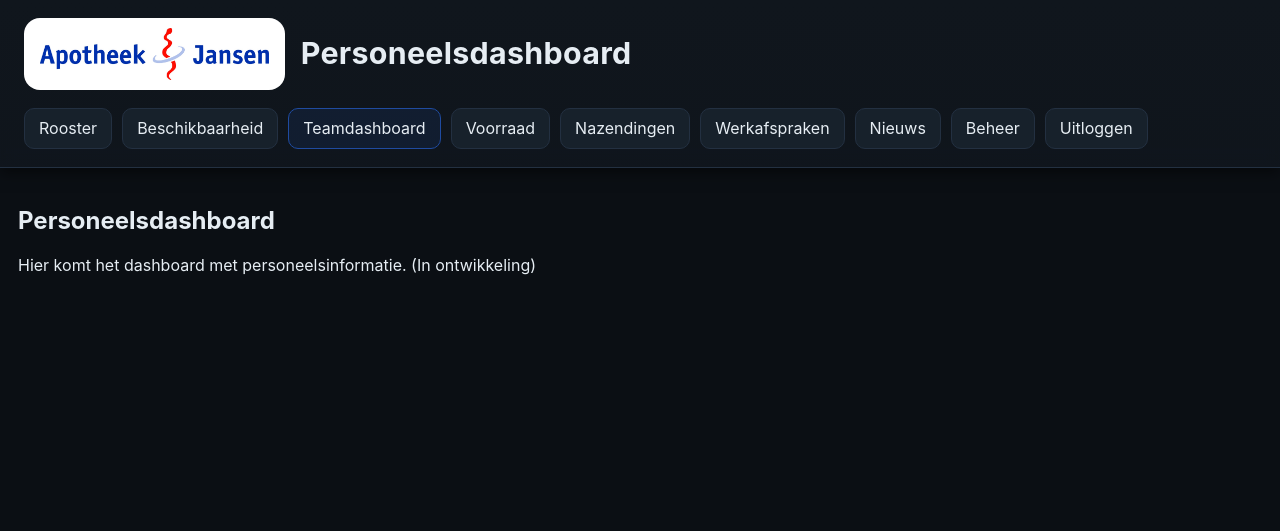
After one commit to SemdeGroot/RoosterLive, a Django app: page /teamdashboard/ in a window 1280 px wide. The commit adds this page. Shown: the top 531 px of the page. Run offline with Django 5.2, Linux system fonts and the light colour scheme; a user stored in the database is signed in.

Commit message:
added tabs beschikbaarheid and teamdashboard

```diff
--- a/core/models.py
+++ b/core/models.py
@@ -21,6 +21,8 @@ class Roster(models.Model):
             ("can_upload_news",           "Mag Nieuws uploaden"),
             ("can_view_policies",         "Mag Werkafspraken bekijken"),
             ("can_upload_werkafspraken",  "Mag Werkafspraken uploaden"),
+            ("can_send_beschikbaarheid",  "Mag Beschikbaarheid doorgeven"),
+            ("can_view_beschikbaarheidsdashboard", "Mag Beschikbaarheid Personeel bekijken")
         ]
     def __str__(self):
         return f"Rooster ({self.uploaded_at:%Y-%m-%d %H})"
--- a/core/templates/base.html
+++ b/core/templates/base.html
@@ -52,27 +52,18 @@
 
             <!-- Desktop nav (onder logo/titel, wrappend) -->
             <nav class="nav" aria-label="Hoofdmenu">
-                {% if perms.core.can_view_roster %}
-                    <a href="{% url 'rooster' %}" {% if request.resolver_match.url_name == 'rooster' %}class="active"{% endif %}>Rooster</a>
-                {% endif %}
-                {% if perms.core.can_view_av_medications %}
-                    <a href="{% url 'medications' %}" {% if request.resolver_match.url_name == 'medications' %}class="active"{% endif %}>Voorraad</a>
-                {% endif %}
-                {% if perms.core.can_view_av_nazendingen %}
-                    <a href="{% url 'nazendingen' %}" {% if request.resolver_match.url_name == 'nazendingen' %}class="active"{% endif %}>Nazendingen</a>
-                {% endif %}
-                {% if perms.core.can_view_policies %}
-                    <a href="{% url 'policies' %}" {% if request.resolver_match.url_name == 'policies' %}class="active"{% endif %}>Werkafspraken</a>
-                {% endif %}
-                {% if perms.core.can_view_news %}
-                    <a href="{% url 'news' %}" {% if request.resolver_match.url_name == 'news' %}class="active"{% endif %}>Nieuws</a>
-                {% endif %}
-                {% if perms.core.can_access_admin %}
-                    <a href="{% url 'admin_panel' %}" {% if request.resolver_match.url_name == 'admin_panel' %}class="active"{% endif %}>Beheer</a>
-                {% endif %}
+                {% user_tiles as tiles_for_nav %}
+                {% for t in tiles_for_nav %}
+                    <a href="{% url t.url_name %}"
+                    {% if request.resolver_match.url_name == t.url_name %}class="active"{% endif %}>
+                    {{ t.name }}
+                    </a>
+                {% endfor %}
+
                 {% if request.user.is_authenticated %}
                     <form action="{% url 'logout' %}" method="post" style="display:inline;">
-                        {% csrf_token %}<button type="submit" class="nav-btn">Uitloggen</button>
+                        {% csrf_token %}
+                        <button type="submit" class="nav-btn">Uitloggen</button>
                     </form>
                 {% else %}
                     <a href="{% url 'login' %}">Login</a>
--- /dev/null
+++ b/core/templates/personeelsdashboard/index.html
@@ -0,0 +1,12 @@
+{% extends "base.html" %}
+
+{% block title %}Personeelsdashboard{% endblock %}
+
+{% block header_title %}Personeelsdashboard{% endblock %}
+
+{% block content %}
+<div class="container">
+    <h2>Personeelsdashboard</h2>
+    <p>Hier komt het dashboard met personeelsinformatie. (In ontwikkeling)</p>
+</div>
+{% endblock %}
--- a/core/tiles.py
+++ b/core/tiles.py
@@ -8,6 +8,10 @@ def build_tiles(user):
 
     if can(user, "can_view_roster"):
         tiles.append({"name": "Rooster", "img": "rooster.png", "url_name": "rooster"})
+    if can(user, "can_send_beschikbaarheid"):
+        tiles.append({"name": "Beschikbaarheid", "img": "beschikbaarheid_doorgeven.png", "url_name": "mijnbeschikbaarheid"})
+    if can(user, "can_view_beschikbaarheidsdashboard"):
+        tiles.append({"name": "Teamdashboard", "img": "personeel_dashboard.png", "url_name": "beschikbaarheidpersoneel"})
     if can(user, "can_view_av_medications"):
         tiles.append({"name": "Voorraad", "img": "medicijn_zoeken.png", "url_name": "medications"})
     if can(user, "can_view_av_nazendingen"):
--- a/core/urls.py
+++ b/core/urls.py
@@ -7,6 +7,8 @@ from core.views.news import news
 from core.views.policies import policies
 from core.views.admin import admin_panel, group_delete, user_update, user_delete
 from core.views.auth import login_view, logout_view
+from core.views.mijnbeschikbaarheid import mijnbeschikbaarheid_view
+from core.views.personeelsdashboard import personeelsdashboard_view
 
 urlpatterns = [
     path("", home, name="home"),
@@ -16,7 +18,9 @@ urlpatterns = [
     path("rooster/", rooster, name="rooster"),
     path("rooster/upload/", upload_roster, name="upload_roster"),
 
-    # Beschikbaarheid-tab is weg
+    path("beschikbaarheid/", mijnbeschikbaarheid_view, name="mijnbeschikbaarheid"),
+    path("teamdashboard/", personeelsdashboard_view, name="beschikbaarheidpersoneel"),
+
     path("voorraad/", medications_view, name="medications"),
     path("nazendingen/", nazendingen_view, name="nazendingen"),
 
--- a/core/views/_helpers.py
+++ b/core/views/_helpers.py
@@ -51,6 +51,8 @@ PERM_LABELS = {
     "can_upload_news":         "Mag Nieuws uploaden",
     "can_view_policies":       "Mag Werkafspraken bekijken",
     "can_upload_werkafspraken":"Mag Werkafspraken uploaden",
+    "can_send_beschikbaarheid":  "Mag Beschikbaarheid doorgeven",
+    "can_view_beschikbaarheidsdashboard": "Mag Beschikbaarheid Personeel bekijken"
 }
 
 PERM_SECTIONS = [
@@ -60,6 +62,7 @@ PERM_SECTIONS = [
     ("Nazendingen",   ["can_view_av_nazendingen", "can_upload_nazendingen"]),
     ("Werkafspraken", ["can_view_policies", "can_upload_werkafspraken"]),
     ("Nieuws",        ["can_view_news", "can_upload_news"]),
+    ("Beschikbaarheid Personeel", ["can_send_beschikbaarheid", "can_view_beschikbaarheidsdashboard"])
 ]
 
 def sync_custom_permissions():
--- /dev/null
+++ b/core/views/personeelsdashboard.py
@@ -0,0 +1,10 @@
+from django.contrib.auth.decorators import login_required
+from django.http import HttpResponseForbidden
+from django.shortcuts import render
+from ._helpers import can
+
+@login_required
+def personeelsdashboard_view(request):
+    if not can(request.user, "can_view_beschikbaarheidsdashboard"):
+        return HttpResponseForbidden("Geen toegang.")
+    return render(request, "personeelsdashboard/index.html")
```
Also changed, not shown: core/templates/mijnbeschikbaarheid/index.html (added, +12 -0 lines), core/views/mijnbeschikbaarheid.py (added, +10 -0 lines), core/static/img/beschikbaarheid.png (deleted), core/static/img/beschikbaarheid_doorgeven.png (added), core/static/img/personeel_dashboard.png (added), db.sqlite3.
